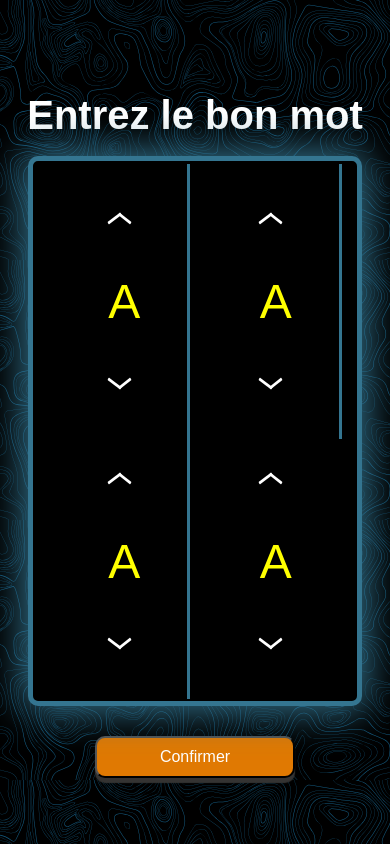
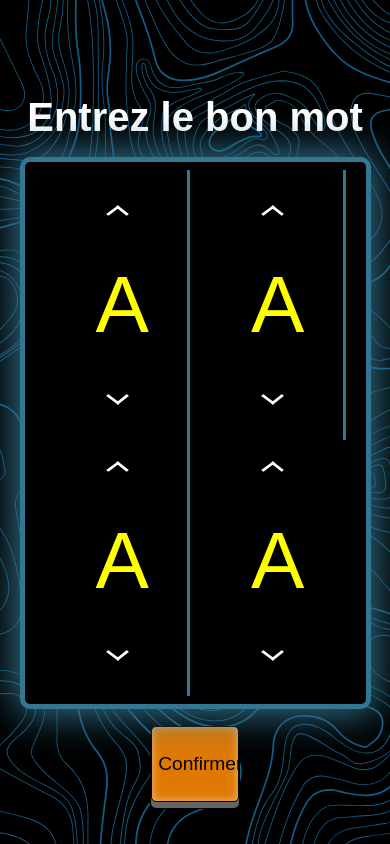
Before and after one commit to nathan74490/saveyourbuddy, a PHP site: page / in a window 390 px wide. Run offline with PHP 8.4, Linux system fonts and the light colour scheme; some web fonts are replaced.

Commit message:
reupload css

```diff
--- a/module_motdepasse/style.css
+++ b/module_motdepasse/style.css
@@ -6,16 +6,19 @@
 :root {
     --primary: #e07902;
     --secondary: #347590;
-    --tertiary: #343332;
+    --tertiary: #f4a854;
 }
 
 h1 {
     font-size: 2.5rem;
+    margin-top: 15%;
     margin-bottom: 5%;
     color: #fff;
 }
 body {
     background-image: url('./IMG/bg_img.svg');
+    background-repeat: no-repeat;
+    background-size: cover;
     color: #fff;
     text-align: center;
     margin: 0;
@@ -29,11 +32,13 @@ body {
     position: absolute;
     top: 10%;
     right: 5%;
-    width: 15vw;
-    height: 15vw;
+    width: 100%;
+    height: 100%;
     max-width: 163px;
     max-height: 163px;
     background-repeat: no-repeat;
+    background-position: center;
+    background-size: cover;
 }
 
 .container {
@@ -108,61 +113,23 @@ body {
 }
 
 .validate {
-    background: var(--primary);
-    width: 80%;
-    max-width: 200px;
-    display: flex;
-    justify-content: center;
-    align-items: center;
+    background-color:#e07902;
+    width:25%;
+    height: 20%;
     cursor: pointer;
-    box-shadow: 0px 5px 1px var(--tertiary);
-    border-radius: 10px;
+    font-size: 1.2rem;
+    box-shadow:
+        0px 6px 0px 0px rgb(101, 101, 101),
+        0px 6px 0px 1px black,
+        inset 0px 0px 10px rgba(255, 255, 255, 0.5);
+
+    border-radius: 5px;
+    border: 1px solid black;
     transition: transform 0.1s ease, box-shadow 0.1s ease;
-    color: white;
-    font-size: 1.2rem;
-    margin-top: 30px;
-    padding: 15px;
+    margin-top: 5%;
 }
 
 .validate:active {
-    transform: translateY(3px);
-    box-shadow: 0px 0px 0px var(--tertiary);
+    transform: translate(0px, 8px);
+    box-shadow: 0px 0px 2px 2px var(--tertiary);
 }
-
-@media (max-width: 768px) {
-    .container {
-        width: 95vw;
-        height: auto;
-    }
-
-    .screen {
-        grid-template-columns: repeat(2, 1fr);
-        padding: 15px;
-        max-width: 90%;
-    }
-
-    .column {
-        padding: 30px;
-        gap: 20px;
-    }
-
-    .digit {
-        width: 50px;
-        height: 100px;
-        font-size: 3rem;
-    }
-
-    .validate {
-        font-size: 1rem;
-        padding: 10px;
-    }
-
-    .checkCircle {
-        top: 5%;
-        right: 5%;
-        width: 20vw;
-        height: 20vw;
-        max-width: 100px;
-        max-height: 100px;
-    }
-}
```
